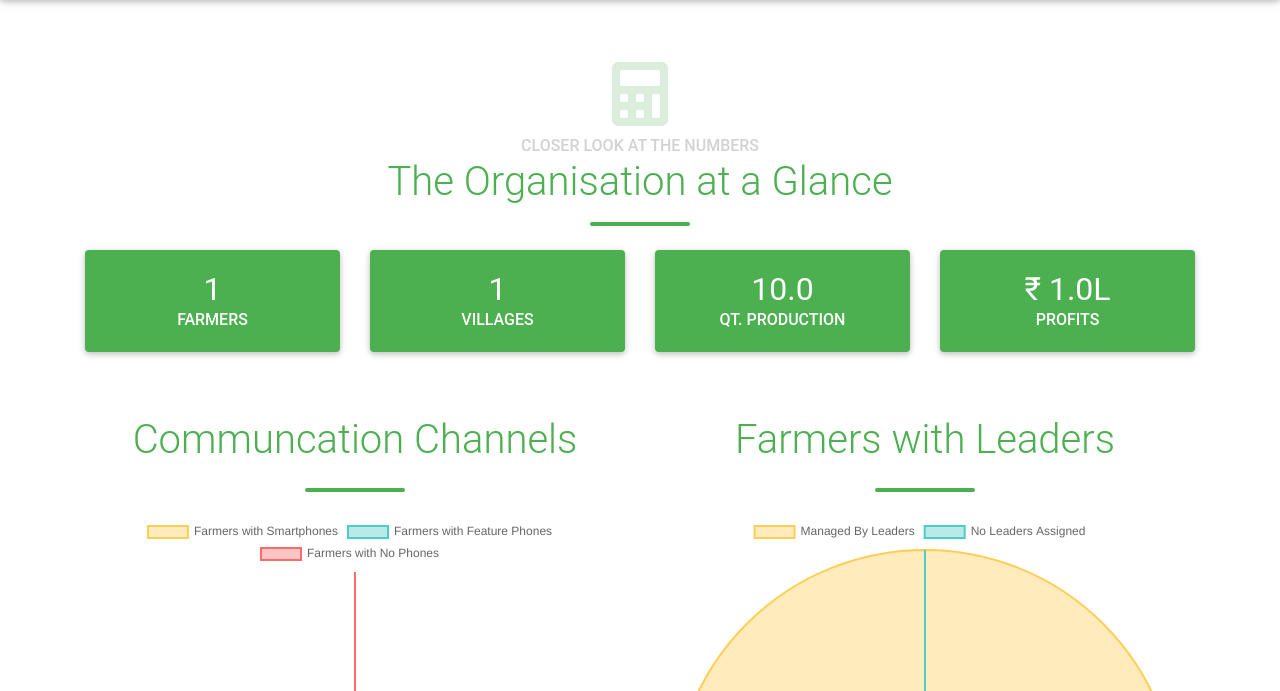
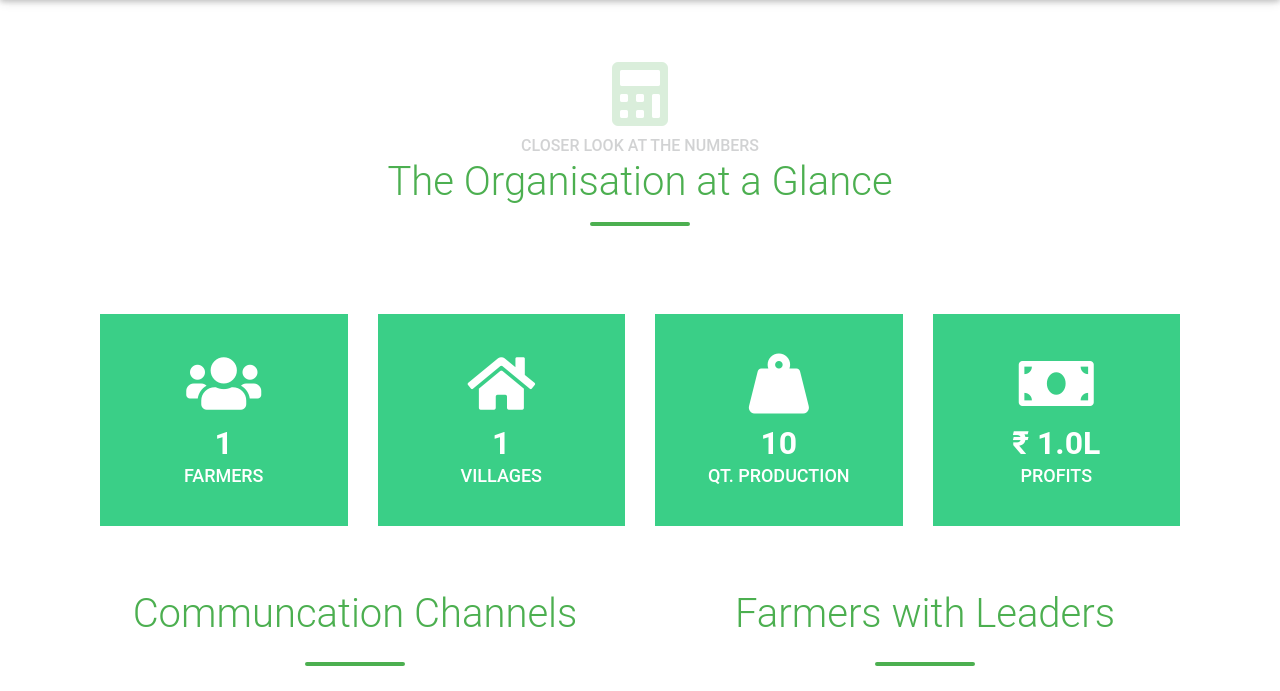
Before and after one commit to disconnect101/FPO_portal, a Django app: page /fpo/statistics/ in a window 1280 px wide. Shown: the part 66-757 px from the top of the page. Run offline with Django 3.2, Linux system fonts and the light colour scheme; tables that the repository leaves empty hold one stand-in row (values such as "Sample post"); data that the repository does not hold is empty; some libraries are stand-ins or nearby versions.

Commit message:
Updated counter in statistics page

```diff
--- a/RuralCaravan/fpo/templates/fpo/fpo_statistics.html
+++ b/RuralCaravan/fpo/templates/fpo/fpo_statistics.html
@@ -93,6 +93,53 @@
 
       option:active {
           border: 1px solid #4caf50;
+      }
+
+.counter-box {
+    display: block;
+    background: #f6f6f6;
+    padding: 40px 20px 37px;
+    text-align: center
+}
+
+.counter-box p {
+    margin: 5px 0 0;
+    padding: 0;
+    color: #909090;
+    font-size: 18px;
+    font-weight: 500
+}
+
+.counter-box i {
+    font-size: 60px;
+    margin: 0 0 15px;
+    color: #d2d2d2
+}
+
+.counter {
+    display: block;
+    font-size: 32px;
+    font-weight: 700;
+    color: #666;
+    line-height: 28px
+}
+.profit{
+    display: block;
+    font-size: 32px;
+    font-weight: 700;
+    color: #666;
+    line-height: 28px
+
+}
+
+.counter-box.colored {
+    background: #3acf87
+}
+
+.counter-box.colored p,
+.counter-box.colored i,
+.counter-box.colored .counter {
+    color: #fff
 }
 
     </style>
@@ -204,40 +251,33 @@
                 <br>
             </div>
         </div>
-        <div class="row">
-            <div class="col-3">
-                <div class="card" style="background-color: #4caf50;">
-                <div class="card-body">
-                    <h2 class="text-center mb-0" style="color: white;">{{num_farmers}}</h2>
-                    <p class="text-center mb-0"><strong style="color: white;">FARMERS</strong></p>
+         <div class="row" style="margin: 4rem auto;">
+        <div class="four col-md-3">
+            <div class="counter-box colored"> <i class="fas fa-users"></i> <span class="counter">{{num_farmers}}</span>
+                <p>FARMERS</p>
             </div>
         </div>
-            </div>
-            <div class="col-3">
-                <div class="card" style="background-color: #4caf50;">
-                <div class="card-body">
-                    <h2 class="text-center mb-0" style="color: white;">{{num_villages}}</h2>
-                    <p class="text-center mb-0"><strong style="color: white;">VILLAGES</strong></p>
+        <div class="four col-md-3">
+            <div class="counter-box colored"> <i class="fas fa-home"></i> <span class="counter">{{num_villages}}</span>
+                <p>VILLAGES</p>
             </div>
         </div>
-            </div>
-            <div class="col-3">
-                <div class="card" style="background-color: #4caf50;">
-                <div class="card-body">
-                    <h2 class="text-center mb-0" style="color: white;">{{avg_production}}</h2>
-                    <p class="text-center mb-0"><strong style="color: white;">QT. PRODUCTION</strong></p>
+        <div class="four col-md-3">
+            <div class="counter-box colored"> <i class="fas fa-weight-hanging"></i> <span class="counter">{{avg_production}}</span>
+                <p>QT. PRODUCTION</p>
             </div>
         </div>
-            </div>
-            <div class="col-3">
-                <div class="card" style="background-color: #4caf50;">
-                <div class="card-body">
-                    <h2 class="text-center mb-0" style="color: white;">₹ {{avg_profits}}L</h2>
-                    <p class="text-center mb-0"><strong style="color: white;">PROFITS</strong></p>
+             <div class="four col-md-3">
+            <div class="counter-box colored"> <i class="fas fa-money-bill"></i> <span class="profit" style="color:white;">₹ {{avg_profits}}L</span>
+                <p>PROFITS</p>
             </div>
         </div>
+
     </div>
-        </div>
+
+
+
+
         <div class="row" style="margin-top: 4rem;">
             <div class="col-6">
                 <h1 style="text-align: center;" class="green-text mb-4">Communcation Channels</h1>
@@ -742,6 +782,24 @@
 
 
   </script>
+<script>
+ $(document).ready(function() {
+
+$('.counter').each(function () {
+$(this).prop('Counter',0).animate({
+Counter: $(this).text()
+}, {
+duration: 4000,
+easing: 'swing',
+step: function (now) {
+$(this).text(Math.ceil(now));
+}
+});
+});
+
+});
+
+</script>
 </body>
 
 </html>
```
Lines whose indentation alone changed are shown as unchanged.
